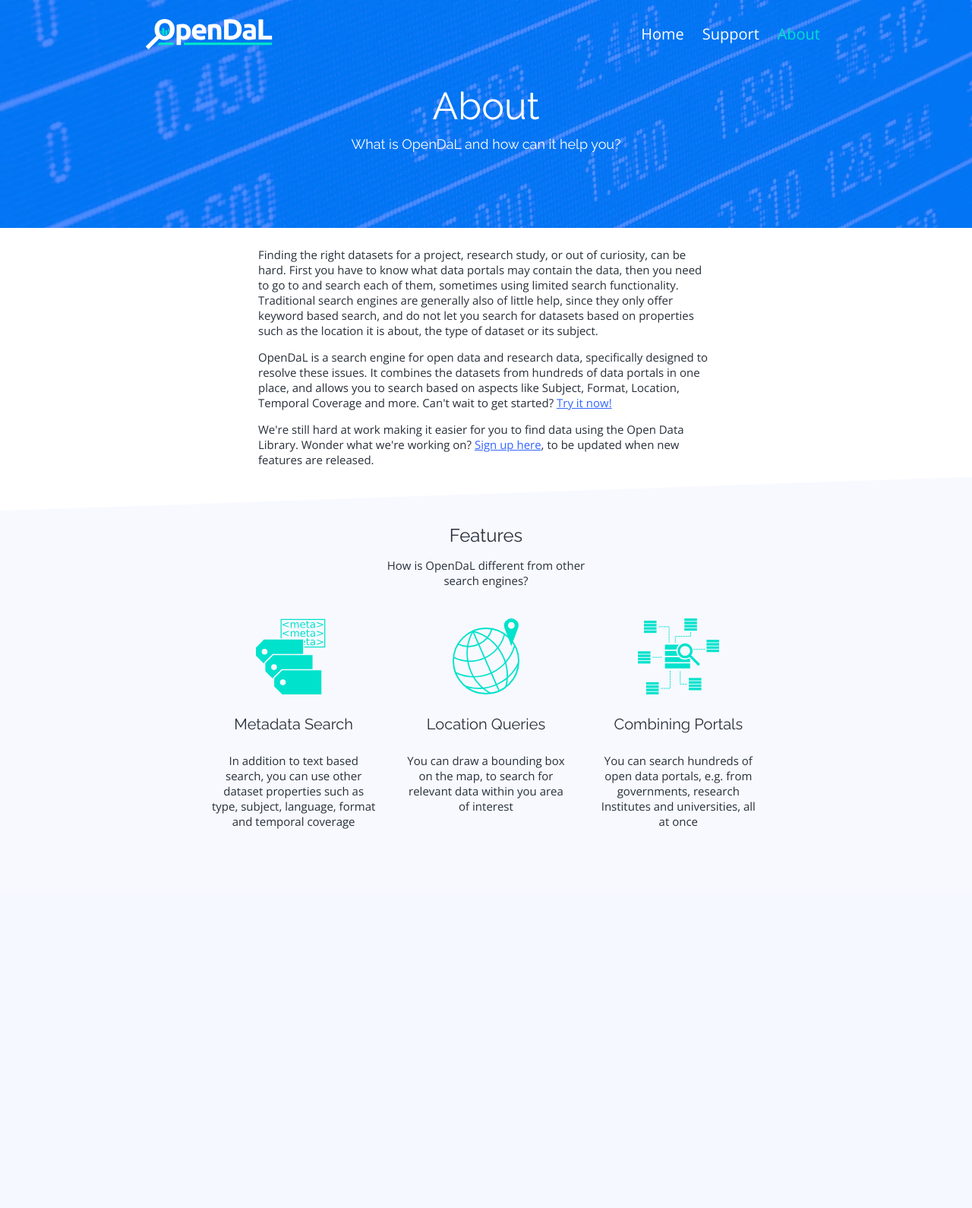
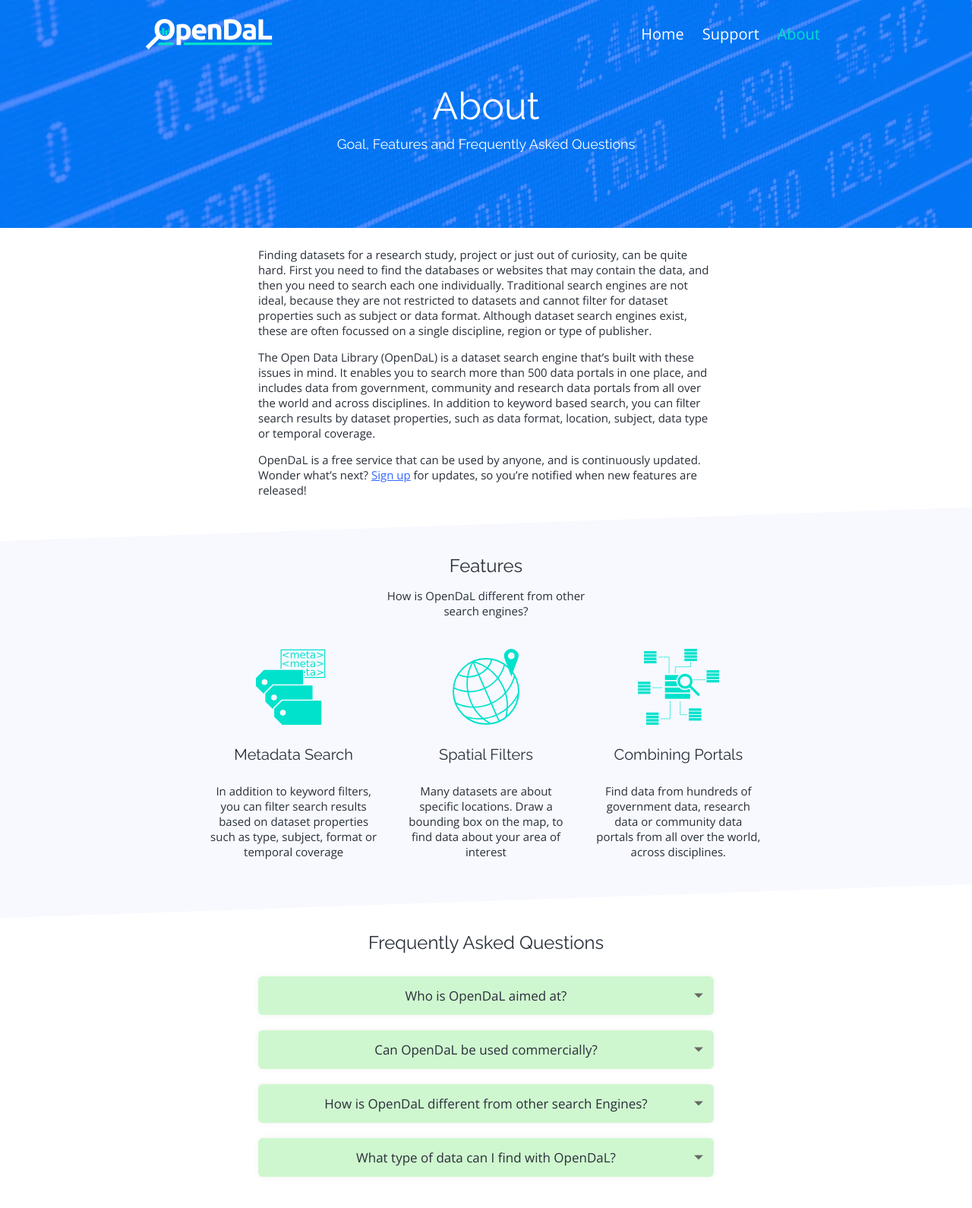
Before and after one commit to OpenDaL/datacatalog-frontend, a Django app: page /about/ in a window 1280 px wide. Shown: the whole page at 76% size. Before the commit the page ends 1091 px from the top, so only its background shows below. Run offline with Django 3.2, Linux system fonts and the light colour scheme; parts of the project's set-up code (start-up, migrations or seed data) failed here and were passed over.

Commit message:
Update text and content of all pages, Add FAQ to about page

```diff
--- a/django/datacatalog/dcsearch/sitemaps.py
+++ b/django/datacatalog/dcsearch/sitemaps.py
@@ -14,19 +14,19 @@ class StaticViewSitemap(sitemaps.Sitemap):
             {
                 'name': 'search',
                 'priority': 1.0,
-                'lastmod': datetime.datetime(2020, 7, 2),
+                'lastmod': datetime.datetime(2020, 7, 10),
                 'changefreq': 'weekly'
             },
             {
                 'name': 'support',
                 'priority': 0.3,
-                'lastmod': datetime.datetime(2020, 1, 23),
+                'lastmod': datetime.datetime(2020, 7, 10),
                 'changefreq': 'monthly'
             },
             {
                 'name': 'about',
                 'priority': 0.6,
-                'lastmod': datetime.datetime(2019, 6, 14),
+                'lastmod': datetime.datetime(2020, 7, 10),
                 'changefreq': 'monthly'
             },
         ]
--- a/django/datacatalog/dcsearch/static/dcsearch/css/main.css
+++ b/django/datacatalog/dcsearch/static/dcsearch/css/main.css
@@ -31,6 +31,9 @@ h2{
 
 .c-header-content p {
     margin-bottom: 40px;
+    max-width: 320px;
+    margin-left: auto;
+    margin-right: auto;
 }
 
 h3 {
@@ -337,7 +340,7 @@ main.no-search-results {
     cursor: pointer;
 }
 
-.query-group, .search-result, .search-noresult, .search-tips, .search-filters {
+.query-group, .search-result, .search-noresult, .search-tips, .search-filters, .faq {
     position: relative;
     border-radius: 6px;
     background-color: white;
@@ -345,6 +348,10 @@ main.no-search-results {
     max-width: 600px;
     padding: 25px;
     box-shadow: 0px 0px 10px rgba(0, 0, 0, .05);
+}
+
+.faq {
+    padding: 14px 25px;
 }
 
 .search-group {
@@ -370,7 +377,7 @@ main.no-search-results {
     margin-bottom: 15px;
 }
 
-.search-tips {
+.search-tips, .faq {
     background-color: #cff7cf;
 }
 
@@ -378,7 +385,7 @@ main.no-search-results {
     background-color: #cfe9fd;
 }
 
-.search-tips.expanded, .search-filters.expanded {
+.search-tips.expanded, .search-filters.expanded, .faq.expanded {
     height: auto;
     background-color: #ffffff;
 }
@@ -389,12 +396,27 @@ main.no-search-results {
     text-align: center;
 }
 
+.faq-question {
+    text-align: center;
+    font-size: 17px;
+}
+
+.faq-answer {
+    margin-top: 15px;
+    text-align: center;
+    display: none;
+}
+
+.expanded .faq-answer {
+    display: block;
+}
+
 .search-tips h4, .search-filters h4 {
     margin: 5px 0;
     font-size: 18px;
 }
 
-.search-tips::after, .search-filters::after {
+.search-tips::after, .search-filters::after, .faq::after {
     right: 15px;
     position: absolute;
     content: "◢";
@@ -407,7 +429,7 @@ main.no-search-results {
     font-size: 10px;
 }
 
-.search-tips.expanded::after, .search-filters.expanded::after {
+.search-tips.expanded::after, .search-filters.expanded::after, .faq.expanded::after {
     content: "◤";
     top: 18px;
 }
@@ -891,6 +913,12 @@ select#id_sort_by {
     margin-top: 0;
 }
 
+.centered.faqs > h3 {
+    max-width: unset;
+    margin-top: 20px;
+    margin-bottom: 30px;
+}
+
 .subtitle{
     margin: 0 auto;
 }
@@ -946,6 +974,10 @@ select#id_sort_by {
     display: block;
     background-color: #f7f9ff;
     z-index: -1;
+}
+
+.nskew-box-tinted.before-white::after {
+    content: unset;
 }
 
 .pskew-box-blue {
@@ -1113,7 +1145,7 @@ input[type=email] {
 .search-button-container {
     position: sticky;
     bottom: 0;
-    z-index: 10;
+    z-index: 9;
 }
 
 input#search-button {
--- a/django/datacatalog/dcsearch/templates/dcsearch/about.html
+++ b/django/datacatalog/dcsearch/templates/dcsearch/about.html
@@ -2,12 +2,12 @@
 {% load static %}
 
 {% block page_meta%}
-	{% with title='About' description='OpenDaL is a search engine for open data and research data, that combines the datasets from hundreds of data portals in one place, allowing you to search by location, subject, keywords and more...' %}
+	{% with title='About' description='OpenDaL is a dataset search engine that allows you to search more than 500 data portals in one place. It includes data from government, community and research data portals from all over the world and across disciplines.' %}
 		{{ block.super }}
 	{% endwith %}
 {% endblock %}
 {% block page_heading%}
-	{% with title='About' subtitle='What is OpenDaL and how can it help you?' %}
+	{% with title='About' subtitle='Goal, Features and Frequently Asked Questions' %}
 		{{ block.super }}
 	{% endwith %}
 {% endblock %}
@@ -22,16 +22,16 @@
 	<main>
 		<section class="centered">
 			<p>
-				Finding the right datasets for a project, research study, or out of curiosity, can be hard. First you have to know what data portals may contain the data, then you need to go to and search each of them, sometimes using limited search functionality. Traditional search engines are generally also of little help, since they only offer keyword based search, and do not let you search for datasets based on properties such as the location it is about, the type of dataset or its subject.
+				Finding datasets for a research study, project or just out of curiosity, can be quite hard. First you need to find the databases or websites that may contain the data, and then you need to search each one individually. Traditional search engines are not ideal, because they are not restricted to datasets and cannot filter for dataset properties such as subject or data format. Although dataset search engines exist, these are often focussed on a single discipline, region or type of publisher.
 			</p>
 			<p>
-				OpenDaL is a search engine for open data and research data, specifically designed to resolve these issues. It combines the datasets from hundreds of data portals in one place, and allows you to search based on aspects like Subject, Format, Location, Temporal Coverage and more. Can't wait to get started? <a href="{% url 'dcsearch:search' %}#search">Try it now!</a>
+				The Open Data Library (OpenDaL) is a dataset search engine that’s built with these issues in mind. It enables you to search more than 500 data portals in one place, and includes data from government, community and research data portals from all over the world and across disciplines. In addition to keyword based search, you can filter search results by dataset properties, such as data format, location, subject, data type or temporal coverage.
 			</p>
 			<p>
-				We're still hard at work making it easier for you to find data using the Open Data Library. Wonder what we're working on? <a href="#" id="register">Sign up here</a>, to be updated when new features are released.
+				OpenDaL is a free service that can be used by anyone, and is continuously updated. Wonder what’s next? <a href="#" id="register">Sign up</a> for updates, so you’re notified when new features are released!
 			</p>
 		</section>
-		<section class="nskew-box-tinted">
+		<section class="nskew-box-tinted before-white">
 			<div class="centered wider">
 				<h3>Features</h3>
 				<p class="subtitle">How is OpenDaL different from other search engines?</p>
@@ -40,23 +40,50 @@
 						<img src="{% static 'dcsearch/images/metadata.svg' %}" alt="Metadata Tags Icon">
 						<h4>Metadata Search</h4>
 						<p>
-							In addition to text based search, you can use other dataset properties such as type, subject, language, format and temporal coverage
+							In addition to keyword filters, you can filter search results based on dataset properties such as type, subject, format or temporal coverage
 						</p>
 					</div>
 					<div class="feature">
 						<img src="{% static 'dcsearch/images/geographic.svg' %}" alt="Map Pin Icon">
-						<h4>Location Queries</h4>
+						<h4>Spatial Filters</h4>
 						<p>
-							You can draw a bounding box on the map, to search for relevant data within you area of interest
+							Many datasets are about specific locations. Draw a bounding box on the map, to find data about your area of interest
 						</p>
 					</div>
 					<div class="feature">
 						<img src="{% static 'dcsearch/images/database_network.svg' %}" alt="Map Pin Icon">
 						<h4>Combining Portals</h4>
 						<p>
-							You can search hundreds of open data portals, e.g. from governments, research Institutes and universities, all at once
+							Find data from hundreds of government data, research data or community data portals from all over the world, across disciplines.
 						</p>
 					</div>
+				</div>
+			</div>
+		</section>
+		<section class="centered faqs">
+			<h3>Frequently Asked Questions</h3>
+			<div class="faq">
+				<div class="faq-question" onclick="this.parentElement.classList.toggle('expanded')">Who is OpenDaL aimed at?</div>
+				<div class="faq-answer">
+					OpenDaL is aimed at anyone who wants to find data about a specific subject, for example students, PhD's or postdocs working on a research study, consultants working on a project, or just curious consumers, such as people who want to know more about historic wheather phenomena in their area.
+				</div>
+			</div>
+			<div class="faq">
+				<div class="faq-question" onclick="this.parentElement.classList.toggle('expanded')">Can OpenDaL be used commercially?</div>
+				<div class="faq-answer">
+					The search-functionality of OpenDaL is open-to-all, and can be used by anyone. However, invidual datasets that are found through OpenDaL may have more restrictive terms of use. To find the terms of use for a specific dataset, follow the link to the original data portal.
+				</div>
+			</div>
+			<div class="faq">
+				<div class="faq-question" onclick="this.parentElement.classList.toggle('expanded')">How is OpenDaL different from other search Engines?</div>
+				<div class="faq-answer">
+					In comparison to traditional search engines, such as Google and Bing, the search results in OpenDaL are restricted to datasets only, and results can be filtered by dataset specific properties such as data format, location, subject or temporal coverage. Existing dataset search engines often focuss on specific disciplines, geographic areas or are restricted to the research domain, where OpenDaL includes government data, community data and research data, accross disciplines, from all over the world. Although there are some dataset search engines, that offer a comparable diversity of data, these do not provide the search result filters based on dataset properties, that OpenDaL does.
+				</div>
+			</div>
+			<div class="faq">
+				<div class="faq-question" onclick="this.parentElement.classList.toggle('expanded')">What type of data can I find with OpenDaL?</div>
+				<div class="faq-answer">
+					OpenDaL allows you to find all kinds of datasets from all over the world and across disciplines, such as election results, climate scenarios, city plans, survey data, rainfall time series or satellite images, among many others. Any data that's published in the connected government, community or research data portals, can be found through OpenDaL. Although the main use of OpenDaL is to search for datasets, documents, such as reports, software code and data services, such as online dashboards or APIs, can also be found using OpenDaL, as long as they’re published by one of the connected data portals.
 				</div>
 			</div>
 		</section>
@@ -64,7 +91,7 @@
 	<div id="reg-overlay">
 		<div class="popup">
 			<div class="topbar"><a class="close" href="#"></a></div>
-			<p>Please provide your email address to receive service updates about OpenDal</p>
+			<p>Please provide your email address to receive updates about OpenDal</p>
 			<!-- Begin Mailchimp Signup Form -->
 			<form action="https://opendatalibrary.us20.list-manage.com/subscribe/post?u=010c2c57bfbab00fee0a5f85e&amp;id=d75d3ff395" method="post" name="mc-embedded-subscribe-form">
 					<input type="email" value="" name="EMAIL" placeholder="Your Email">
```
Also changed, not shown: django/datacatalog/dcsearch/templates/dcsearch/search.html (+10 -11 lines), django/datacatalog/dcsearch/templates/dcsearch/support.html (+5 -5 lines).
